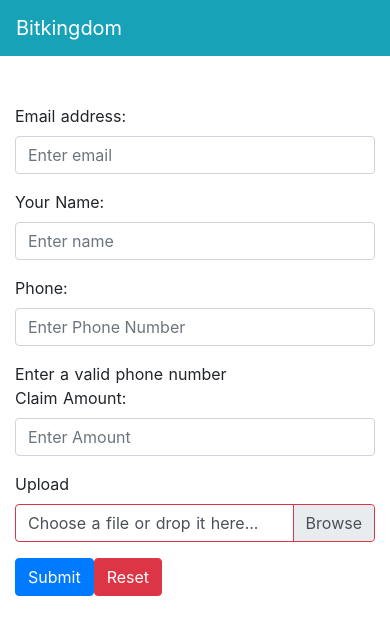
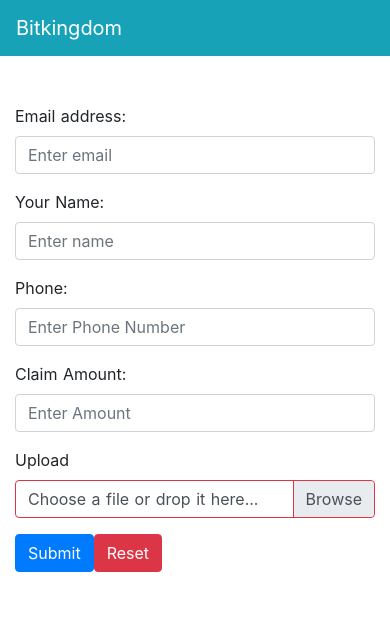
Before and after one commit to spiralvisum/bitkingdomClaim, a Nuxt app: page / in a window 390 px wide. Shown: the top 634 px of the page. Built offline with nearby package versions, Linux system fonts and the light colour scheme.

Commit message:
fixed empty phone showing format message

```diff
--- a/pages/index.vue
+++ b/pages/index.vue
@@ -104,7 +104,7 @@
         phone: {
           required,
           phoneValid:(phone) => { //a custom validator!
-      	    return /^(\+\d{1,2}\s)?\(?\d{3}\)?[\s.-]\d{3}[\s.-]\d{4}$/.test(phone)
+      	    return !phone || /^(\+\d{1,2}\s)?\(?\d{3}\)?[\s.-]\d{3}[\s.-]\d{4}$/.test(phone)
           }
         },
         amount: {
```
